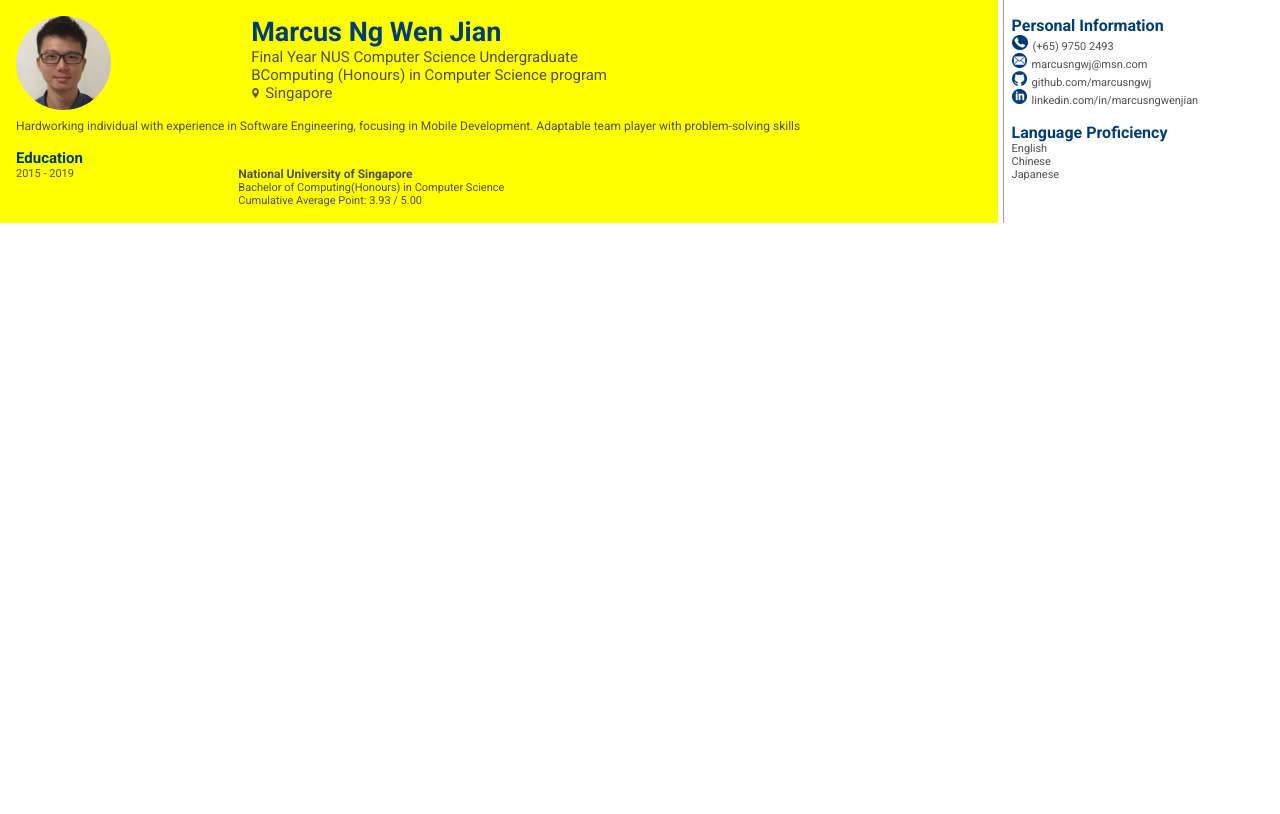
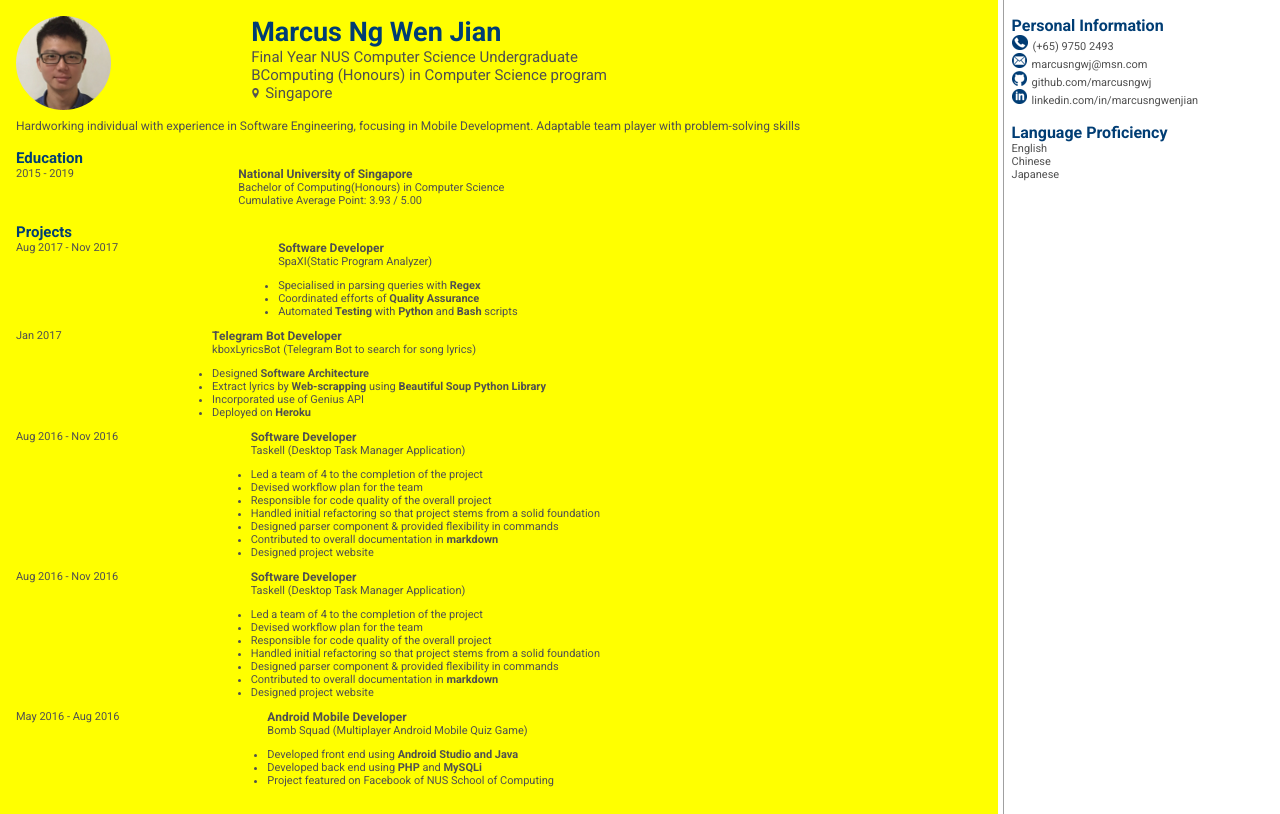
Before and after one commit to marcusngwj/Resume, a React (Create React App) app: page / in a window 1280 px wide. Built offline with nearby package versions, Linux system fonts and the light colour scheme.

Commit message:
update projects

```diff
--- a/src/columns/mainbar/MainBar.js
+++ b/src/columns/mainbar/MainBar.js
@@ -2,6 +2,7 @@ import React, { Component } from 'react';
 
 import HeadBanner from './components/head_banner/HeadBanner';
 import Education from './components/education/Education';
+import Projects from './components/projects/ProjectComponent';
 
 export default class MainBar extends Component {
   // constructor(props) {
@@ -13,6 +14,7 @@ export default class MainBar extends Component {
       <div className="mainbar">
         <HeadBanner />
         <Education />
+        <Projects />
       </div>
     );
   }
--- /dev/null
+++ b/src/columns/mainbar/components/projects/Project.js
@@ -0,0 +1,26 @@
+import React, { Component } from 'react';
+
+import './style.css';
+
+export default class Project extends Component {
+  constructor(props) {
+    super(props);
+  }
+
+  render() {
+    return (
+      <div className="project">
+        <div className="content">
+          <p className="period">{this.props.period}</p>
+          <p className="role">{this.props.role}</p>
+          <p className="name">{this.props.name}</p>
+          <div className="description">
+            <ul>
+              {this.props.description.map((desc) => <li key={desc} dangerouslySetInnerHTML={{__html: desc}} />)}
+            </ul>
+          </div>
+        </div>
+      </div>
+    );
+  }
+}
--- /dev/null
+++ b/src/columns/mainbar/components/projects/ProjectComponent.js
@@ -0,0 +1,63 @@
+import React, { Component } from 'react';
+
+import './style.css';
+import Project from './Project';
+
+export default class ProjectComponent extends Component {
+  // constructor(props) {
+  //   super(props);
+  // }
+
+  render() {
+    return (
+      <div className="project-component">
+        <p className="title">Projects</p>
+
+        <Project period="Aug 2017 - Nov 2017"
+                   role="Software Developer"
+                   name="SpaXI(Static Program Analyzer)"
+            description={['Specialised in parsing queries with <strong>Regex</strong>',
+                          'Coordinated efforts of <strong>Quality Assurance</strong>',
+                          'Automated <strong>Testing</strong> with <strong>Python</strong> and <strong>Bash</strong> scripts']}/>
+
+        <Project period="Jan 2017"
+                     role="Telegram Bot Developer"
+                     name="kboxLyricsBot (Telegram Bot to search for song lyrics)"
+              description={['Designed <strong>Software Architecture</strong>',
+                            'Extract lyrics by <strong>Web-scrapping</strong> using <strong>Beautiful Soup Python Library</strong>',
+                            'Incorporated use of Genius API',
+                            'Deployed on <strong>Heroku</strong>']}/>
+
+        <Project period="Aug 2016 - Nov 2016"
+                   role="Software Developer"
+                   name="Taskell (Desktop Task Manager Application)"
+            description={['Led a team of 4 to the completion of the project',
+                          'Devised workflow plan for the team',
+                          'Responsible for code quality of the overall project',
+                          'Handled initial refactoring so that project stems from a solid foundation',
+                          'Designed parser component & provided flexibility in commands',
+                          'Contributed to overall documentation in <strong>markdown</strong>',
+                          'Designed project website']}/>
+
+        <Project period="Aug 2016 - Nov 2016"
+                   role="Software Developer"
+                   name="Taskell (Desktop Task Manager Application)"
+            description={['Led a team of 4 to the completion of the project',
+                          'Devised workflow plan for the team',
+                          'Responsible for code quality of the overall project',
+                          'Handled initial refactoring so that project stems from a solid foundation',
+                          'Designed parser component & provided flexibility in commands',
+                          'Contributed to overall documentation in <strong>markdown</strong>',
+                          'Designed project website']}/>
+
+        <Project period="May 2016 - Aug 2016"
+                   role="Android Mobile Developer"
+                   name="Bomb Squad (Multiplayer Android Mobile Quiz Game)"
+            description={['Developed front end using <strong>Android Studio and Java</strong>',
+                          'Developed back end using <strong>PHP</strong> and <strong>MySQLi</strong>',
+                          'Project featured on Facebook of NUS School of Computing']}/>
+
+      </div>
+    );
+  }
+}
--- /dev/null
+++ b/src/columns/mainbar/components/projects/style.css
@@ -0,0 +1,38 @@
+@import url("https://fonts.googleapis.com/css?family=Roboto:100,100i,300,300i,400,400i,500,500i,700,700i,900,900i");
+.project-component {
+  margin-top: 1em; }
+  .project-component .title {
+    padding: 0;
+    margin: 0;
+    color: #003d74;
+    font-size: 15px;
+    font-weight: bold; }
+
+.project .content {
+  padding: 0;
+  margin: 0;
+  font-size: 11px;
+  display: grid;
+  grid-template-areas: 'period role role role'
+ 'period name name name'
+ 'period desc desc desc'; }
+  .project .content .period {
+    grid-area: period;
+    padding: 0;
+    margin: 0; }
+  .project .content .role {
+    grid-area: role;
+    padding: 0;
+    margin: 0;
+    font-size: 12px;
+    font-weight: bold; }
+  .project .content .name {
+    grid-area: name;
+    padding: 0;
+    margin: 0; }
+  .project .content .description {
+    grid-area: desc;
+    padding: 0;
+    margin: 0; }
+    .project .content .description ul {
+      padding-left: 0px; }
--- /dev/null
+++ b/src/columns/mainbar/components/projects/style.scss
@@ -0,0 +1,56 @@
+@import 'theme/styles/theme';
+
+.project-component {
+  margin-top: $MAINBAR_COMPONENT_MARGIN_TOP;
+
+  .title {
+    padding: 0;
+    margin: 0;
+    color: $COLOR_BRAND_BLUE;
+    font-size: $MAINBAR_COMPONENT_TITLE_FONT_SIZE;
+    font-weight: bold;
+  }
+}
+
+.project {
+  .content {
+    padding: 0;
+    margin: 0;
+    font-size: $MAINBAR_SUBCOMPONENT_TEXT_FONT_SIZE;
+    display: grid;
+    grid-template-areas:
+    'period role role role'
+    'period name name name'
+    'period desc desc desc';
+
+    .period {
+      grid-area: period;
+      padding: 0;
+      margin: 0;
+    }
+
+    .role {
+      grid-area: role;
+      padding: 0;
+      margin: 0;
+      font-size: $MAINBAR_SUBCOMPONENT_TITLE_FONT_SIZE;
+      font-weight: bold;
+    }
+
+    .name {
+      grid-area: name;
+      padding: 0;
+      margin: 0;
+    }
+
+    .description {
+      grid-area: desc;
+      padding: 0;
+      margin: 0;
+
+      ul {
+        padding-left: 0px;
+      }
+    }
+  }
+}
--- a/src/theme/styles/_theme.scss
+++ b/src/theme/styles/_theme.scss
@@ -14,6 +14,7 @@ $COLOR_BRAND_BLUE: #003d74;
 
 $MAINBAR_COMPONENT_MARGIN_TOP: 1em;
 $MAINBAR_COMPONENT_TITLE_FONT_SIZE: 15px;
+$MAINBAR_SUBCOMPONENT_MARGIN_TOP: 0.5em;
 $MAINBAR_SUBCOMPONENT_TITLE_FONT_SIZE: 12px;
 $MAINBAR_SUBCOMPONENT_TEXT_FONT_SIZE: 11px;
 
```
